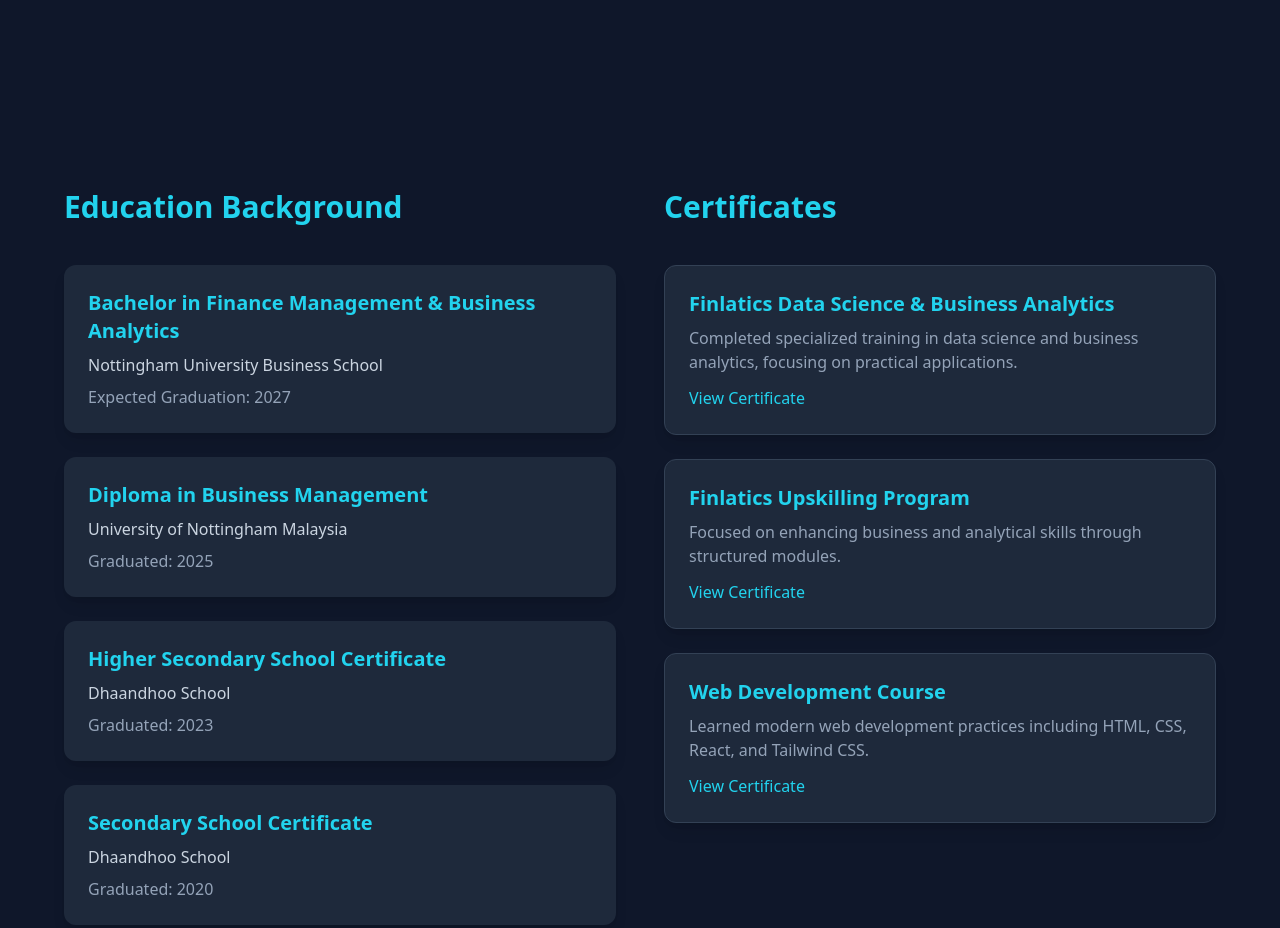
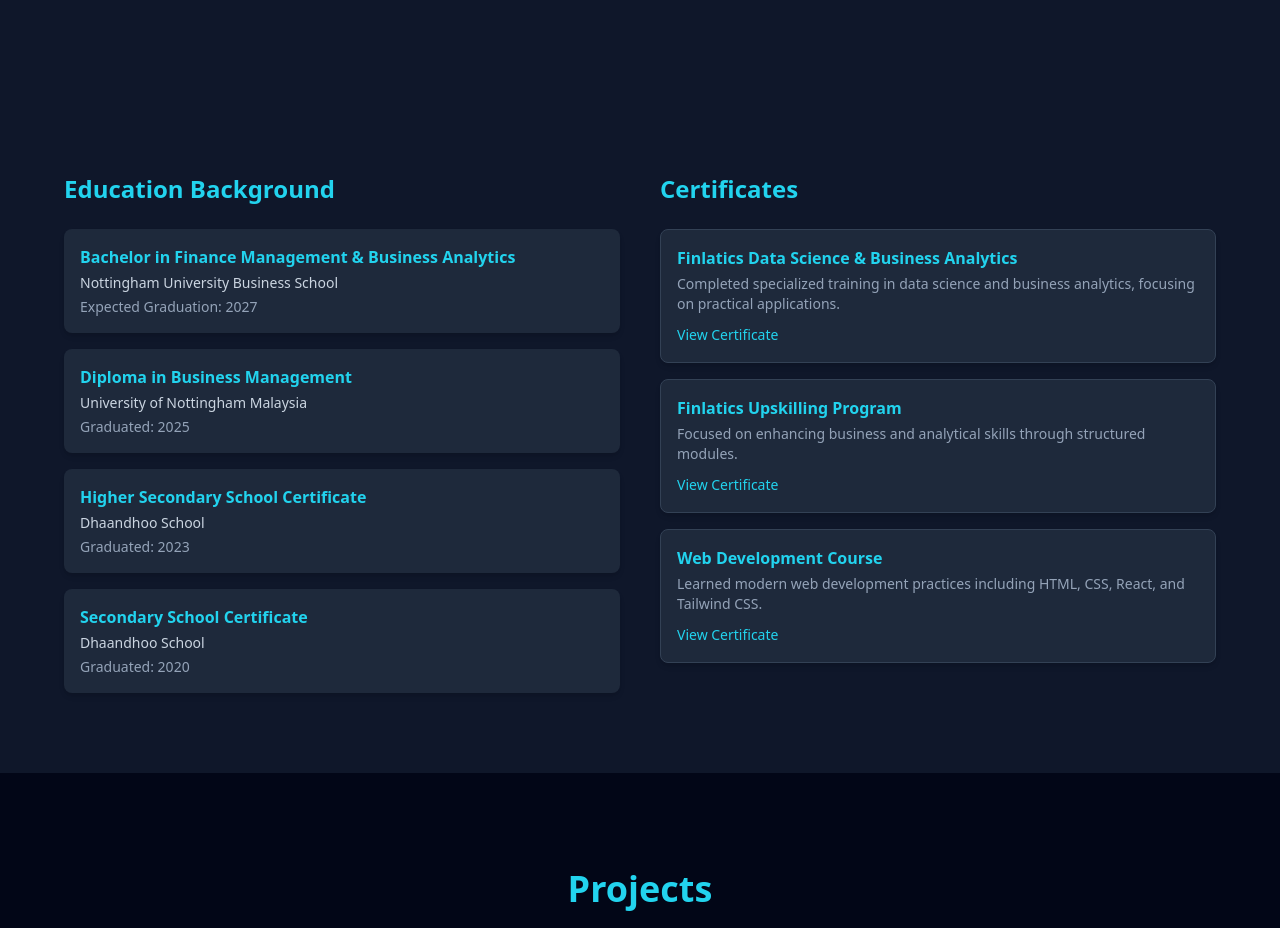
Before and after one commit to Noora-Ahmed/my-portfolio, a website: page Portfolio/finlaticswebdev_project1-main/index.html in a window 1280 px wide. Shown: the part 1132-2060 px from the top of the page. Drawn offline with nearby package versions, Linux system fonts and the light colour scheme.

Commit message:
Update index.html

```diff
--- a/Portfolio/finlaticswebdev_project1-main/index.html
+++ b/Portfolio/finlaticswebdev_project1-main/index.html
@@ -77,38 +77,38 @@
       </div>
     </section>
 
-    <!-- Education & Certificates (Split Layout) -->
-    <section id="education" class="py-24 px-6 bg-slate-900">
+       <!-- Education & Certificates (Split Layout) -->
+    <section id="education" class="py-20 px-6 bg-slate-900">
       <div class="max-w-6xl mx-auto">
-        <div class="grid md:grid-cols-2 gap-12">
+        <div class="grid md:grid-cols-2 gap-10">
 
           <!-- Left: Education Background -->
           <div>
-            <h2 class="text-3xl font-bold mb-10 text-cyan-400 text-center md:text-left">Education Background</h2>
-            <div class="space-y-6">
+            <h2 class="text-2xl font-bold mb-6 text-cyan-400 text-center md:text-left">Education Background</h2>
+            <div class="space-y-4">
 
-              <div class="bg-slate-800 rounded-xl shadow-lg p-6 hover:bg-slate-700 transition">
-                <h3 class="text-xl font-semibold text-cyan-400">Bachelor in Finance Management & Business Analytics</h3>
-                <p class="text-slate-300 mt-2">Nottingham University Business School</p>
-                <p class="text-slate-400 mt-2">Expected Graduation: 2027</p>
+              <div class="bg-slate-800 rounded-lg shadow-md p-4 hover:bg-slate-700 transition">
+                <h3 class="text-base font-semibold text-cyan-400">Bachelor in Finance Management & Business Analytics</h3>
+                <p class="text-slate-300 text-sm mt-1">Nottingham University Business School</p>
+                <p class="text-slate-400 text-sm mt-1">Expected Graduation: 2027</p>
               </div>
 
-              <div class="bg-slate-800 rounded-xl shadow-lg p-6 hover:bg-slate-700 transition">
-                <h3 class="text-xl font-semibold text-cyan-400">Diploma in Business Management</h3>
-                <p class="text-slate-300 mt-2">University of Nottingham Malaysia</p>
-                <p class="text-slate-400 mt-2">Graduated: 2025</p>
+              <div class="bg-slate-800 rounded-lg shadow-md p-4 hover:bg-slate-700 transition">
+                <h3 class="text-base font-semibold text-cyan-400">Diploma in Business Management</h3>
+                <p class="text-slate-300 text-sm mt-1">University of Nottingham Malaysia</p>
+                <p class="text-slate-400 text-sm mt-1">Graduated: 2025</p>
               </div>
 
-              <div class="bg-slate-800 rounded-xl shadow-lg p-6 hover:bg-slate-700 transition">
-                <h3 class="text-xl font-semibold text-cyan-400">Higher Secondary School Certificate</h3>
-                <p class="text-slate-300 mt-2">Dhaandhoo School</p>
-                <p class="text-slate-400 mt-2">Graduated: 2023</p>
+              <div class="bg-slate-800 rounded-lg shadow-md p-4 hover:bg-slate-700 transition">
+                <h3 class="text-base font-semibold text-cyan-400">Higher Secondary School Certificate</h3>
+                <p class="text-slate-300 text-sm mt-1">Dhaandhoo School</p>
+                <p class="text-slate-400 text-sm mt-1">Graduated: 2023</p>
               </div>
 
-              <div class="bg-slate-800 rounded-xl shadow-lg p-6 hover:bg-slate-700 transition">
-                <h3 class="text-xl font-semibold text-cyan-400">Secondary School Certificate</h3>
-                <p class="text-slate-300 mt-2">Dhaandhoo School</p>
-                <p class="text-slate-400 mt-2">Graduated: 2020</p>
+              <div class="bg-slate-800 rounded-lg shadow-md p-4 hover:bg-slate-700 transition">
+                <h3 class="text-base font-semibold text-cyan-400">Secondary School Certificate</h3>
+                <p class="text-slate-300 text-sm mt-1">Dhaandhoo School</p>
+                <p class="text-slate-400 text-sm mt-1">Graduated: 2020</p>
               </div>
 
             </div>
@@ -116,25 +116,25 @@
 
           <!-- Right: Certificates -->
           <div>
-            <h2 class="text-3xl font-bold mb-10 text-cyan-400 text-center md:text-left">Certificates</h2>
-            <div class="space-y-6">
+            <h2 class="text-2xl font-bold mb-6 text-cyan-400 text-center md:text-left">Certificates</h2>
+            <div class="space-y-4">
 
-              <div class="bg-slate-800 border border-slate-700 rounded-xl p-6 shadow-lg hover:shadow-cyan-400/30 transition">
-                <h3 class="text-xl font-semibold text-cyan-400 mb-2">Finlatics Data Science & Business Analytics</h3>
-                <p class="text-slate-400 mb-3">Completed specialized training in data science and business analytics, focusing on practical applications.</p>
-                <a href="assets/finlatics-datascience.pdf" target="_blank" class="text-cyan-400 hover:underline">View Certificate</a>
+              <div class="bg-slate-800 border border-slate-700 rounded-lg p-4 shadow-md hover:shadow-cyan-400/30 transition">
+                <h3 class="text-base font-semibold text-cyan-400 mb-1">Finlatics Data Science & Business Analytics</h3>
+                <p class="text-slate-400 text-sm mb-2">Completed specialized training in data science and business analytics, focusing on practical applications.</p>
+                <a href="assets/finlatics-datascience.pdf" target="_blank" class="text-cyan-400 text-sm hover:underline">View Certificate</a>
               </div>
 
-              <div class="bg-slate-800 border border-slate-700 rounded-xl p-6 shadow-lg hover:shadow-cyan-400/30 transition">
-                <h3 class="text-xl font-semibold text-cyan-400 mb-2">Finlatics Upskilling Program</h3>
-                <p class="text-slate-400 mb-3">Focused on enhancing business and analytical skills through structured modules.</p>
-                <a href="assets/finlatics-upskilling.pdf" target="_blank" class="text-cyan-400 hover:underline">View Certificate</a>
+              <div class="bg-slate-800 border border-slate-700 rounded-lg p-4 shadow-md hover:shadow-cyan-400/30 transition">
+                <h3 class="text-base font-semibold text-cyan-400 mb-1">Finlatics Upskilling Program</h3>
+                <p class="text-slate-400 text-sm mb-2">Focused on enhancing business and analytical skills through structured modules.</p>
+                <a href="assets/finlatics-upskilling.pdf" target="_blank" class="text-cyan-400 text-sm hover:underline">View Certificate</a>
               </div>
 
-              <div class="bg-slate-800 border border-slate-700 rounded-xl p-6 shadow-lg hover:shadow-cyan-400/30 transition">
-                <h3 class="text-xl font-semibold text-cyan-400 mb-2">Web Development Course</h3>
-                <p class="text-slate-400 mb-3">Learned modern web development practices including HTML, CSS, React, and Tailwind CSS.</p>
-                <a href="assets/webdev-certificate.pdf" target="_blank" class="text-cyan-400 hover:underline">View Certificate</a>
+              <div class="bg-slate-800 border border-slate-700 rounded-lg p-4 shadow-md hover:shadow-cyan-400/30 transition">
+                <h3 class="text-base font-semibold text-cyan-400 mb-1">Web Development Course</h3>
+                <p class="text-slate-400 text-sm mb-2">Learned modern web development practices including HTML, CSS, React, and Tailwind CSS.</p>
+                <a href="assets/webdev-certificate.pdf" target="_blank" class="text-cyan-400 text-sm hover:underline">View Certificate</a>
               </div>
 
             </div>
@@ -143,7 +143,6 @@
         </div>
       </div>
     </section>
-
    <!-- Projects -->
 <section id="projects" class="py-24 px-6">
   <div class="max-w-6xl mx-auto">
```
